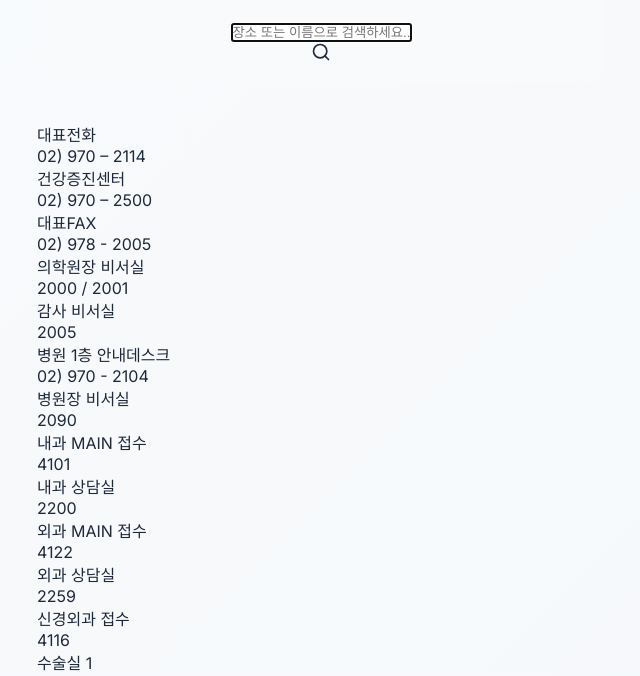
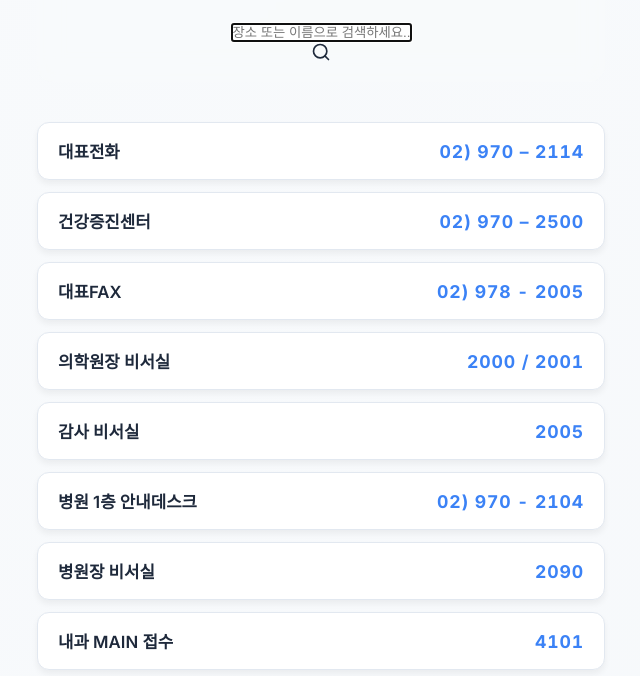
Before and after one commit to bcleemd/kcch-phonebook, a plain HTML site: page index.html in a window 1280 px wide. Shown: the part 95-771 px from the top of the page, without its empty margins (319-959 px from the left). Drawn offline with Linux system fonts and the light colour scheme.

Commit message:
Center style

```diff
--- a/index.html
+++ b/index.html
@@ -10,7 +10,48 @@
     <link rel="preconnect" href="https://fonts.googleapis.com">
     <link rel="preconnect" href="https://fonts.gstatic.com" crossorigin>
     <link href="https://fonts.googleapis.com/css2?family=Inter:wght@300;400;500;600;700&display=swap" rel="stylesheet">
-    <link rel="stylesheet" href="style.css">
+    <link rel="stylesheet" href="style.css?v=fresh_v12">
+    <style>
+        /* ULTIMATE PRIORITY: Force Horizontal Layout */
+        .card {
+            display: flex !important;
+            flex-direction: row !important;
+            justify-content: space-between !important;
+            align-items: center !important;
+            width: 100% !important;
+            padding: 16px 20px !important;
+            margin-bottom: 12px !important;
+            background: white !important;
+            border-radius: 12px !important;
+            box-shadow: 0 4px 6px rgba(0, 0, 0, 0.05) !important;
+            border: 1px solid #e2e8f0 !important;
+        }
+
+        .card-info {
+            display: flex !important;
+            flex-direction: row !important;
+            align-items: center !important;
+            flex: 1 !important;
+            min-width: 0 !important;
+        }
+
+        .card-place {
+            font-weight: 600 !important;
+            color: #1e293b !important;
+            white-space: nowrap !important;
+            overflow: hidden !important;
+            text-overflow: ellipsis !important;
+            margin-right: 20px !important;
+        }
+
+        .card-number {
+            font-weight: 700 !important;
+            color: #3b82f6 !important;
+            margin-left: auto !important;
+            white-space: nowrap !important;
+            flex-shrink: 0 !important;
+        }
+    </style>
 </head>
 
 <body>
--- a/script.js
+++ b/script.js
@@ -52,16 +52,25 @@ document.addEventListener('DOMContentLoaded', () => {
         results.forEach(item => {
             const card = document.createElement('div');
             card.className = 'card';
+            // Final resort: Inline styles for horizontal alignment
+            Object.assign(card.style, {
+                display: 'flex',
+                flexDirection: 'row',
+                justifyContent: 'space-between',
+                alignItems: 'center',
+                width: '100%'
+            });
 
             card.innerHTML = `
-                <div class="card-info">
-                    <span class="card-place">${item.place}</span>
+                <div class="card-info" style="display: flex; flex-direction: row; flex: 1; align-items: center; min-width: 0;">
+                    <div class="card-place" style="font-weight: 600; white-space: nowrap; overflow: hidden; text-overflow: ellipsis;">${item.place}</div>
                 </div>
-                <div class="card-number">${item.number}</div>
+                <div class="card-number" style="font-weight: 700; color: #3b82f6; margin-left: 20px; white-space: nowrap; flex-shrink: 0;">${item.number}</div>
             `;
 
             resultsList.appendChild(card);
         });
+        console.log('Phonbook: Displayed ' + results.length + ' results with class search-item-row');
     }
 
     // --- Edit Mode Logic ---
--- a/style.css
+++ b/style.css
@@ -207,6 +207,78 @@ tr:last-child td {
     opacity: 1;
 }
 
+/* Card Styles (Search Results) */
+.card {
+    background: var(--card-bg);
+    border-radius: 0.75rem;
+    padding: 1rem 1.5rem;
+    display: flex !important;
+    flex-direction: row !important;
+    justify-content: space-between !important;
+    align-items: center !important;
+    gap: 1.5rem;
+    box-shadow: var(--shadow-sm);
+    border: 1px solid var(--border-color);
+    transition: all 0.2s ease;
+    backdrop-filter: blur(8px);
+    margin-bottom: 0.75rem;
+    width: 100% !important;
+}
+
+.card:hover {
+    transform: translateY(-2px);
+    box-shadow: var(--shadow-md);
+    background: rgba(255, 255, 255, 0.95);
+    border-color: var(--primary-color);
+}
+
+.card-info {
+    display: flex;
+    flex-direction: row;
+    justify-content: space-between;
+    align-items: center;
+    width: 100%;
+}
+
+.card-place {
+    font-weight: 600;
+    color: var(--text-main);
+    font-size: 1.05rem;
+    white-space: nowrap;
+    overflow: hidden;
+    text-overflow: ellipsis;
+    flex: 1;
+}
+
+.card-number {
+    font-weight: 700;
+    color: var(--primary-color);
+    font-size: 1.1rem;
+    font-variant-numeric: tabular-nums;
+    letter-spacing: 0.05em;
+    flex-shrink: 0;
+    text-align: right;
+    margin-left: 1rem;
+}
+
+/* search-item-row Styles (Search Results Fix) */
+.search-item-row {
+    background: var(--card-bg);
+    border-radius: 0.75rem;
+    padding: 1rem 1.5rem;
+    display: flex !important;
+    flex-direction: row !important;
+    justify-content: space-between !important;
+    align-items: center !important;
+    gap: 1.5rem;
+    box-shadow: var(--shadow-sm);
+    border: 1px solid var(--border-color);
+    transition: all 0.2s ease;
+    backdrop-filter: blur(8px);
+    margin-bottom: 0.75rem;
+    width: 100% !important;
+}
+
 .hidden {
     display: none !important;
 }
```
